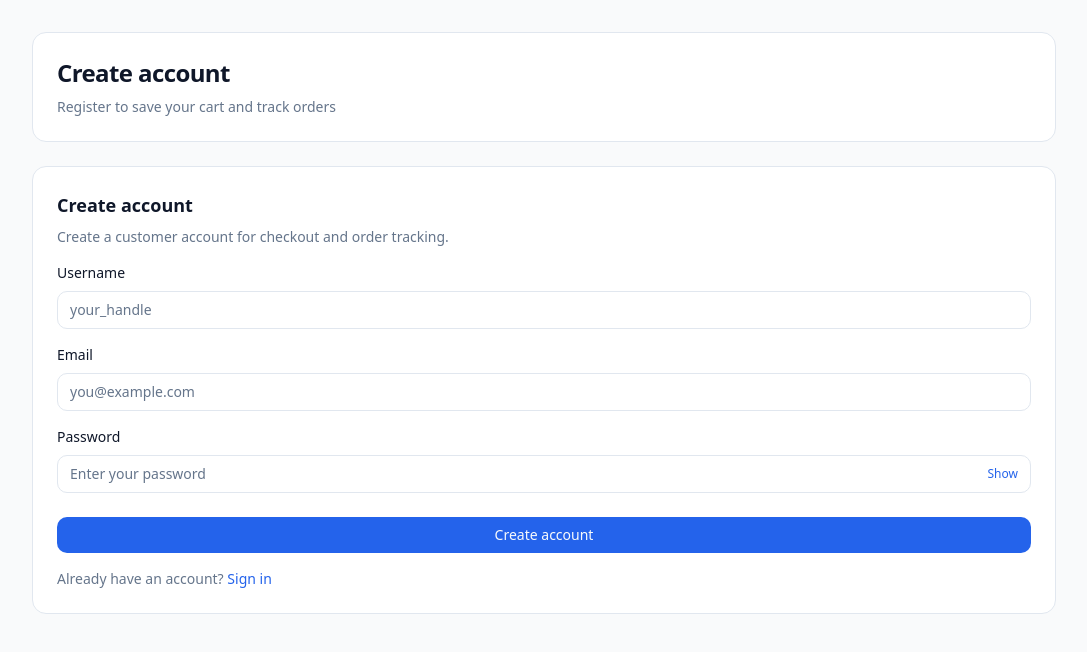
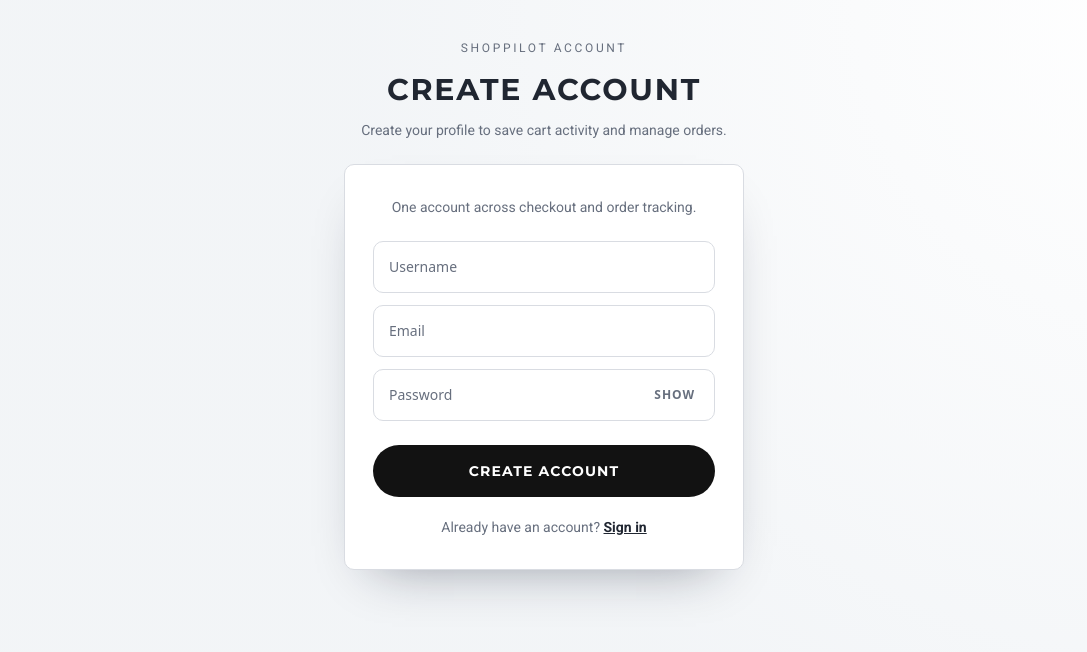
Before and after one commit to dagm1425/shoppilot, a Next.js app in the folder apps/web/: page /register in a window 1280 px wide. Shown: the top 652 px of the page, without its empty margins (96-1183 px from the left). Built offline with nearby package versions, Linux system fonts and the light colour scheme; no server answers.

Commit message:
feat(web): revamp sign-in and sign-up UI

```diff
--- a/apps/web/app/globals.css
+++ b/apps/web/app/globals.css
@@ -21,6 +21,20 @@
   --radius-sm: 0.5rem;
 
   --space-4-5: 1.125rem;
+
+  --auth-bg: 210 24% 96%;
+  --auth-panel: 0 0% 100%;
+  --auth-ink: 220 21% 16%;
+  --auth-muted: 220 10% 45%;
+  --auth-line: 220 14% 87%;
+  --auth-focus: 220 21% 16%;
+  --auth-button: 0 0% 7%;
+  --auth-button-foreground: 0 0% 100%;
+  --auth-card-max-width: 25rem;
+  --auth-input-height: 3.25rem;
+  --auth-panel-radius: 0.625rem;
+  --auth-pill-radius: 999px;
+  --auth-shadow: 0 24px 52px -30px rgba(15, 23, 42, 0.45);
 }
 
 * {
@@ -30,3 +44,14 @@
 body {
   @apply bg-background text-foreground antialiased;
 }
+
+@layer components {
+  .auth-floating-label {
+    @apply pointer-events-none absolute left-3 top-1/2 -translate-y-1/2 bg-auth-panel px-1 text-sm text-auth-muted transition-all duration-150;
+  }
+
+  .auth-input:focus + .auth-floating-label,
+  .auth-input:not(:placeholder-shown) + .auth-floating-label {
+    @apply top-2 translate-y-0 text-xs text-auth-ink;
+  }
+}
--- a/apps/web/app/layout.tsx
+++ b/apps/web/app/layout.tsx
@@ -1,6 +1,19 @@
 import type { Metadata } from 'next';
+import { Montserrat, Roboto } from 'next/font/google';
 import './globals.css';
 import { GlobalToaster } from '../components/global-toaster';
+
+const montserrat = Montserrat({
+  subsets: ['latin'],
+  weight: ['600', '700'],
+  variable: '--font-montserrat',
+});
+
+const roboto = Roboto({
+  subsets: ['latin'],
+  weight: ['400', '500', '700'],
+  variable: '--font-roboto',
+});
 
 export const metadata: Metadata = {
   title: 'ShopPilot Foundation',
@@ -10,7 +23,7 @@
 export default function RootLayout({ children }: { children: React.ReactNode }) {
   return (
     <html lang="en">
-      <body>
+      <body className={`${montserrat.variable} ${roboto.variable}`}>
         {children}
         <GlobalToaster />
       </body>
--- a/apps/web/app/login/page.tsx
+++ b/apps/web/app/login/page.tsx
@@ -5,7 +5,8 @@
   return (
     <AppShell
       title="Sign in"
-      subtitle="Access your ShopPilot account to continue shopping"
+      subtitle="Use one account across checkout, orders, and account settings."
+      variant="auth"
     >
       <AuthForm mode="login" />
     </AppShell>
--- a/apps/web/app/register/page.tsx
+++ b/apps/web/app/register/page.tsx
@@ -5,7 +5,8 @@
   return (
     <AppShell
       title="Create account"
-      subtitle="Register to save your cart and track orders"
+      subtitle="Create your profile to save cart activity and manage orders."
+      variant="auth"
     >
       <AuthForm mode="register" />
     </AppShell>
--- a/apps/web/components/app-shell.tsx
+++ b/apps/web/components/app-shell.tsx
@@ -5,9 +5,27 @@
   title: string;
   subtitle: string;
   children: ReactNode;
+  variant?: 'default' | 'auth';
 };
 
-export function AppShell({ title, subtitle, children }: AppShellProps) {
+export function AppShell({ title, subtitle, children, variant = 'default' }: AppShellProps) {
+  if (variant === 'auth') {
+    return (
+      <main className={cn('min-h-screen bg-auth-radial px-4 py-10 sm:px-6 lg:px-8')}>
+        <div className="mx-auto w-full max-w-auth">
+          <header className="mb-6 text-center font-auth-body">
+            <p className="text-xs uppercase tracking-[0.22em] text-auth-muted">ShopPilot Account</p>
+            <h1 className="mt-4 font-auth-heading text-3xl font-bold uppercase tracking-[0.06em] text-auth-ink">
+              {title}
+            </h1>
+            <p className="mt-3 text-sm text-auth-muted">{subtitle}</p>
+          </header>
+          {children}
+        </div>
+      </main>
+    );
+  }
+
   return (
     <main className={cn('min-h-screen bg-background px-4 py-8 sm:px-6 lg:px-10')}>
       <div className="mx-auto flex w-full max-w-5xl flex-col gap-6">
--- a/apps/web/components/auth-form.tsx
+++ b/apps/web/components/auth-form.tsx
@@ -19,6 +19,50 @@
 type AuthFormProps = {
   mode: AuthMode;
 };
+
+type AuthTextFieldProps = {
+  id: string;
+  label: string;
+  type: 'text' | 'email';
+  autoComplete: string;
+  value: string;
+  disabled: boolean;
+  error: string | null;
+  onChange: (value: string) => void;
+};
+
+function AuthTextField({
+  id,
+  label,
+  type,
+  autoComplete,
+  value,
+  disabled,
+  error,
+  onChange,
+}: AuthTextFieldProps) {
+  return (
+    <div className="space-y-1.5">
+      <div className="relative">
+        <input
+          id={id}
+          type={type}
+          value={value}
+          onChange={(event) => onChange(event.target.value)}
+          disabled={disabled}
+          autoComplete={autoComplete}
+          placeholder={label}
+          className="auth-input h-auth-input w-full rounded-auth border-auth border-auth-line bg-auth-panel px-4 pb-2 pt-6 font-auth-body text-base text-auth-ink outline-none transition-colors duration-150 placeholder:text-transparent focus:border-auth-focus disabled:cursor-not-allowed disabled:opacity-70"
+          aria-invalid={error ? 'true' : 'false'}
+        />
+        <label htmlFor={id} className="auth-floating-label">
+          {label}
+        </label>
+      </div>
+      {error ? <p className="text-xs text-danger">{error}</p> : null}
+    </div>
+  );
+}
 
 export function AuthForm({ mode }: AuthFormProps) {
   const router = useRouter();
@@ -100,50 +144,41 @@
   }
 
   return (
-    <form onSubmit={handleSubmit} className="rounded-lg border bg-card p-6">
-      <h2 className="text-lg font-semibold text-card-foreground">
-        {mode === 'login' ? 'Sign in' : 'Create account'}
-      </h2>
-      <p className="mt-2 text-sm text-muted-foreground">
+    <form
+      onSubmit={handleSubmit}
+      className="rounded-auth border-auth border-auth-line bg-auth-panel px-7 py-8 shadow-auth"
+    >
+      <h2 className="sr-only">{mode === 'login' ? 'Sign in form' : 'Create account form'}</h2>
+      <p className="text-center font-auth-body text-sm text-auth-muted">
         {mode === 'login'
-          ? 'Use your credentials to continue to your account.'
-          : 'Create a customer account for checkout and order tracking.'}
+          ? 'Welcome back. Sign in to continue.'
+          : 'One account across checkout and order tracking.'}
       </p>
 
-      <div className="mt-4 flex flex-col gap-4">
+      <div className="mt-6 flex flex-col gap-3">
         {mode === 'register' ? (
-          <label htmlFor="username" className="flex flex-col gap-2 text-sm text-foreground">
-            <span className="font-medium">Username</span>
-            <input
+          <AuthTextField
             id="username"
             type="text"
+            label="Username"
             value={username}
-              onChange={(event) => setUsername(event.target.value)}
+            onChange={setUsername}
             disabled={loading}
             autoComplete="username"
-              placeholder="your_handle"
-              className="rounded-md border bg-card px-3 py-2 text-sm text-card-foreground outline-none placeholder:text-muted-foreground disabled:cursor-not-allowed"
-              aria-invalid={usernameError ? 'true' : 'false'}
+            error={usernameError}
           />
-            {usernameError ? <p className="text-sm text-danger">{usernameError}</p> : null}
-          </label>
         ) : null}
 
-        <label htmlFor="email" className="flex flex-col gap-2 text-sm text-foreground">
-          <span className="font-medium">Email</span>
-          <input
+        <AuthTextField
           id="email"
           type="email"
+          label="Email"
           value={email}
-            onChange={(event) => setEmail(event.target.value)}
+          onChange={setEmail}
           disabled={loading}
           autoComplete="email"
-            placeholder="you@example.com"
-            className="rounded-md border bg-card px-3 py-2 text-sm text-card-foreground outline-none placeholder:text-muted-foreground disabled:cursor-not-allowed"
-            aria-invalid={emailError ? 'true' : 'false'}
+          error={emailError}
         />
-          {emailError ? <p className="text-sm text-danger">{emailError}</p> : null}
-        </label>
 
         <PasswordField
           id="password"
@@ -152,46 +187,54 @@
           onChange={setPassword}
           error={passwordError ?? undefined}
           disabled={loading}
+          autoComplete={mode === 'login' ? 'current-password' : 'new-password'}
+          variant="auth"
         />
 
         {mode === 'login' ? (
-          <label className="flex items-center gap-2 text-sm text-foreground">
+          <div className="flex items-center justify-between gap-3 pt-1">
+            <div className="flex items-center gap-2">
               <input
+                id="rememberMe"
                 type="checkbox"
                 checked={rememberMe}
                 onChange={(event) => setRememberMe(event.target.checked)}
                 disabled={loading}
-              className="size-4 rounded border"
+                className="size-4 rounded border-auth border-auth-line text-auth-ink focus:ring-auth-ink"
               />
-            <span>Remember me</span>
+              <label htmlFor="rememberMe" className="font-auth-body text-sm text-auth-ink">
+                Remember me
               </label>
+            </div>
+            <Link href="/forgot-password" className="font-auth-body text-sm font-medium text-auth-ink underline">
+              Forgot password?
+            </Link>
+          </div>
         ) : null}
       </div>
 
       <button
         type="submit"
         disabled={loading}
-        className="mt-6 inline-flex w-full items-center justify-center rounded-md bg-primary px-4 py-2 text-sm font-medium text-primary-foreground disabled:cursor-not-allowed disabled:opacity-70"
+        className="mt-6 inline-flex min-h-[3.25rem] w-full items-center justify-center rounded-pill bg-auth-button px-4 py-2 font-auth-heading text-sm font-bold uppercase tracking-[0.08em] text-auth-button-foreground transition-opacity disabled:cursor-not-allowed disabled:opacity-70"
       >
         {loading ? 'Submitting...' : mode === 'login' ? 'Sign in' : 'Create account'}
       </button>
 
       {mode === 'login' ? (
-        <div className="mt-4 flex items-center justify-between gap-2 text-sm text-muted-foreground">
-          <Link href="/forgot-password" className="text-primary">
-            Forgot password?
+        <p className="mt-5 text-center font-auth-body text-sm text-auth-muted">
+          Need an account?{' '}
+          <Link href="/register" className="font-semibold text-auth-ink underline">
+            Create one
           </Link>
-          <Link href="/register" className="text-primary">
-            Need an account?
-          </Link>
-        </div>
+        </p>
       ) : (
-        <div className="mt-4 text-sm text-muted-foreground">
+        <p className="mt-5 text-center font-auth-body text-sm text-auth-muted">
           Already have an account?{' '}
-          <Link href="/login" className="text-primary">
+          <Link href="/login" className="font-semibold text-auth-ink underline">
             Sign in
           </Link>
-        </div>
+        </p>
       )}
     </form>
   );
--- a/apps/web/components/password-field.tsx
+++ b/apps/web/components/password-field.tsx
@@ -9,6 +9,8 @@
   onChange: (value: string) => void;
   error?: string;
   disabled?: boolean;
+  autoComplete?: string;
+  variant?: 'default' | 'auth';
 };
 
 export function PasswordField({
@@ -18,8 +20,43 @@
   onChange,
   error,
   disabled,
+  autoComplete = 'current-password',
+  variant = 'default',
 }: PasswordFieldProps) {
   const [showPassword, setShowPassword] = useState(false);
+
+  if (variant === 'auth') {
+    return (
+      <div className="space-y-1.5">
+        <div className="relative">
+          <input
+            id={id}
+            type={showPassword ? 'text' : 'password'}
+            value={value}
+            onChange={(event) => onChange(event.target.value)}
+            disabled={disabled}
+            autoComplete={autoComplete}
+            placeholder={label}
+            className="auth-input h-auth-input w-full rounded-auth border-auth border-auth-line bg-auth-panel px-4 pb-2 pt-6 font-auth-body text-base text-auth-ink outline-none transition-colors duration-150 placeholder:text-transparent focus:border-auth-focus disabled:cursor-not-allowed disabled:opacity-70"
+            aria-invalid={error ? 'true' : 'false'}
+          />
+          <label htmlFor={id} className="auth-floating-label">
+            {label}
+          </label>
+          <button
+            type="button"
+            onClick={() => setShowPassword((current) => !current)}
+            className="absolute right-2 top-1/2 -translate-y-1/2 rounded-pill px-3 py-1 text-xs font-semibold uppercase tracking-[0.08em] text-auth-muted transition-colors duration-150 hover:text-auth-ink disabled:cursor-not-allowed"
+            aria-label={showPassword ? 'Hide password' : 'Show password'}
+            disabled={disabled}
+          >
+            {showPassword ? 'Hide' : 'Show'}
+          </button>
+        </div>
+        {error ? <span className="text-xs text-danger">{error}</span> : null}
+      </div>
+    );
+  }
 
   return (
     <label htmlFor={id} className="flex flex-col gap-2 text-sm text-foreground">
@@ -31,7 +68,7 @@
           value={value}
           onChange={(event) => onChange(event.target.value)}
           disabled={disabled}
-          autoComplete="current-password"
+          autoComplete={autoComplete}
           className="w-full bg-transparent text-sm text-card-foreground outline-none placeholder:text-muted-foreground disabled:cursor-not-allowed"
           placeholder="Enter your password"
         />
--- a/apps/web/tailwind.config.ts
+++ b/apps/web/tailwind.config.ts
@@ -13,6 +13,8 @@
         lg: 'var(--radius-lg)',
         md: 'var(--radius-md)',
         sm: 'var(--radius-sm)',
+        auth: 'var(--auth-panel-radius)',
+        pill: 'var(--auth-pill-radius)',
       },
       colors: {
         background: 'hsl(var(--background))',
@@ -27,9 +29,38 @@
         success: 'hsl(var(--success))',
         warning: 'hsl(var(--warning))',
         danger: 'hsl(var(--danger))',
+        auth: {
+          bg: 'hsl(var(--auth-bg))',
+          panel: 'hsl(var(--auth-panel))',
+          ink: 'hsl(var(--auth-ink))',
+          muted: 'hsl(var(--auth-muted))',
+          line: 'hsl(var(--auth-line))',
+          focus: 'hsl(var(--auth-focus))',
+          button: 'hsl(var(--auth-button))',
+          'button-foreground': 'hsl(var(--auth-button-foreground))',
+        },
+      },
+      fontFamily: {
+        'auth-heading': ['var(--font-montserrat)', 'system-ui', 'sans-serif'],
+        'auth-body': ['var(--font-roboto)', 'system-ui', 'sans-serif'],
+      },
+      maxWidth: {
+        auth: 'var(--auth-card-max-width)',
+      },
+      height: {
+        'auth-input': 'var(--auth-input-height)',
+      },
+      boxShadow: {
+        auth: 'var(--auth-shadow)',
+      },
+      backgroundImage: {
+        'auth-radial': 'radial-gradient(circle at top right, hsl(var(--auth-panel)) 0%, hsl(var(--auth-bg)) 55%)',
       },
       spacing: {
         4.5: 'var(--space-4-5)',
+      },
+      borderWidth: {
+        auth: '1px',
       },
     },
   },
```
Lines whose indentation alone changed are shown as unchanged.
